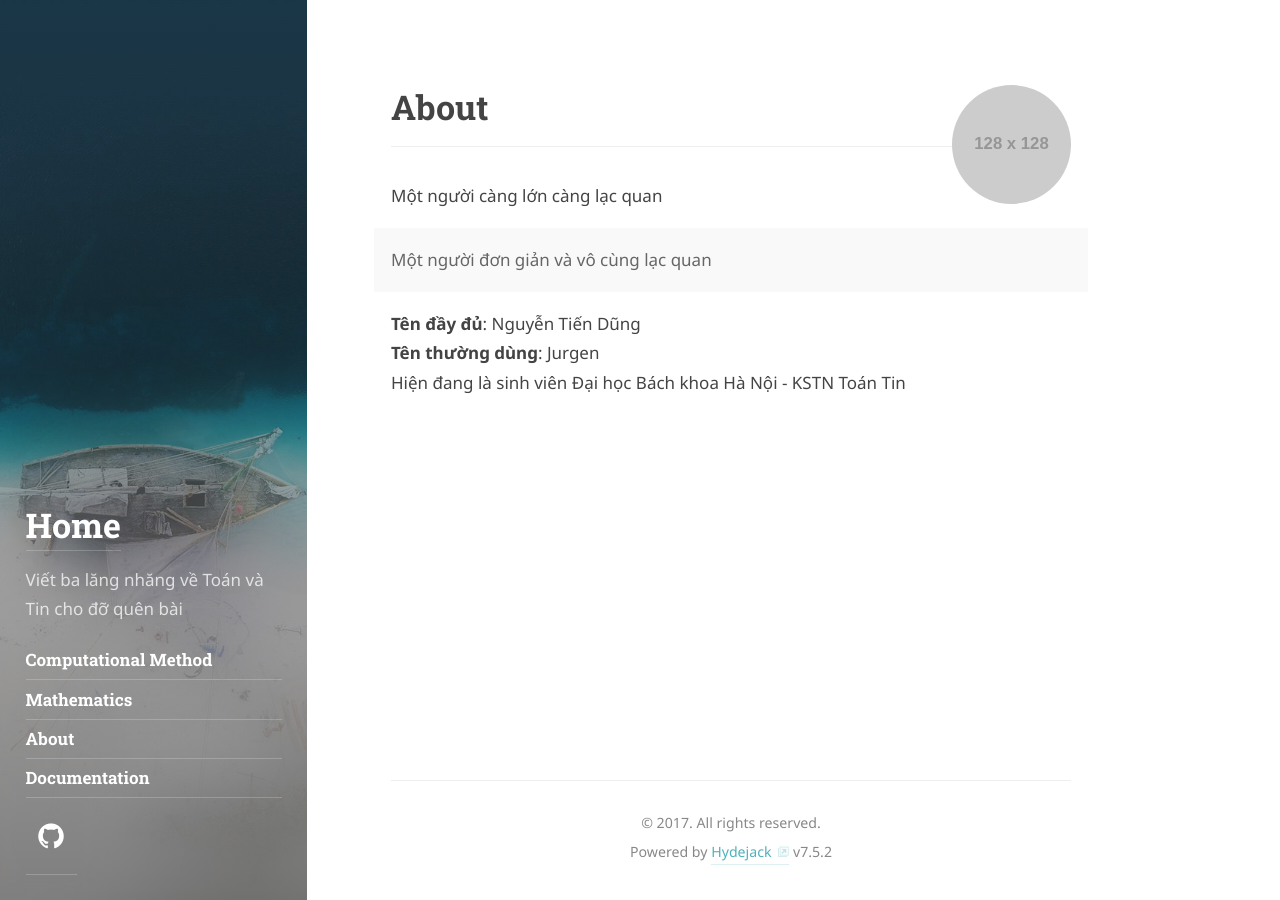
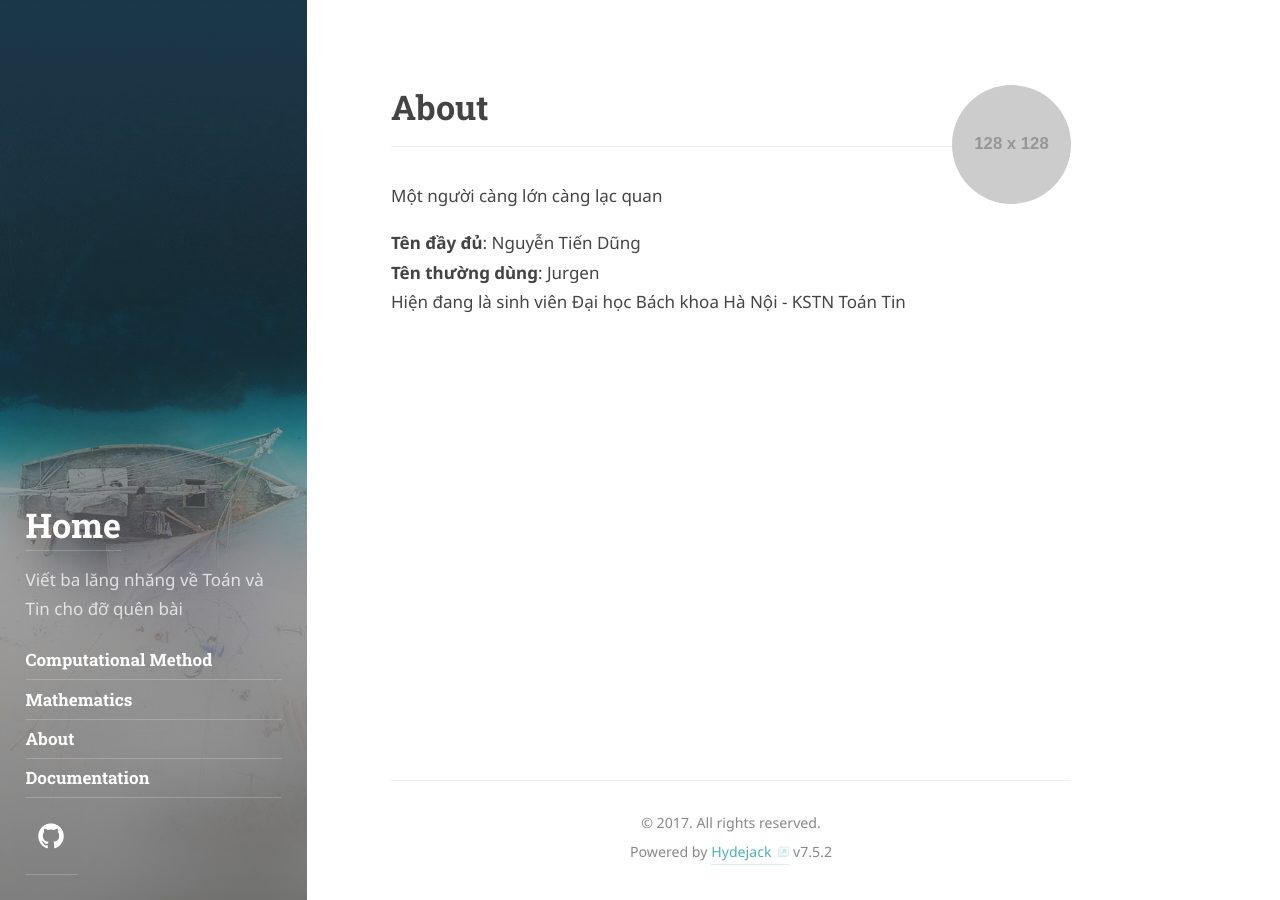
Before and after one commit to jurgendn/old-jurgendn-github-io, a Jekyll site: the page built from about.md, in a window 1280 px wide. Built offline with Jekyll 4.4.1, drawn with Linux system fonts in a browser that asks for light colours; some web fonts are replaced.

Commit message:
Edit about

```diff
--- a/about.md
+++ b/about.md
@@ -2,7 +2,6 @@
 layout: about
 title: About
 description: >
-  Một người đơn giản và vô cùng lạc quan
 menu: true
 order: 4
 ---
```
